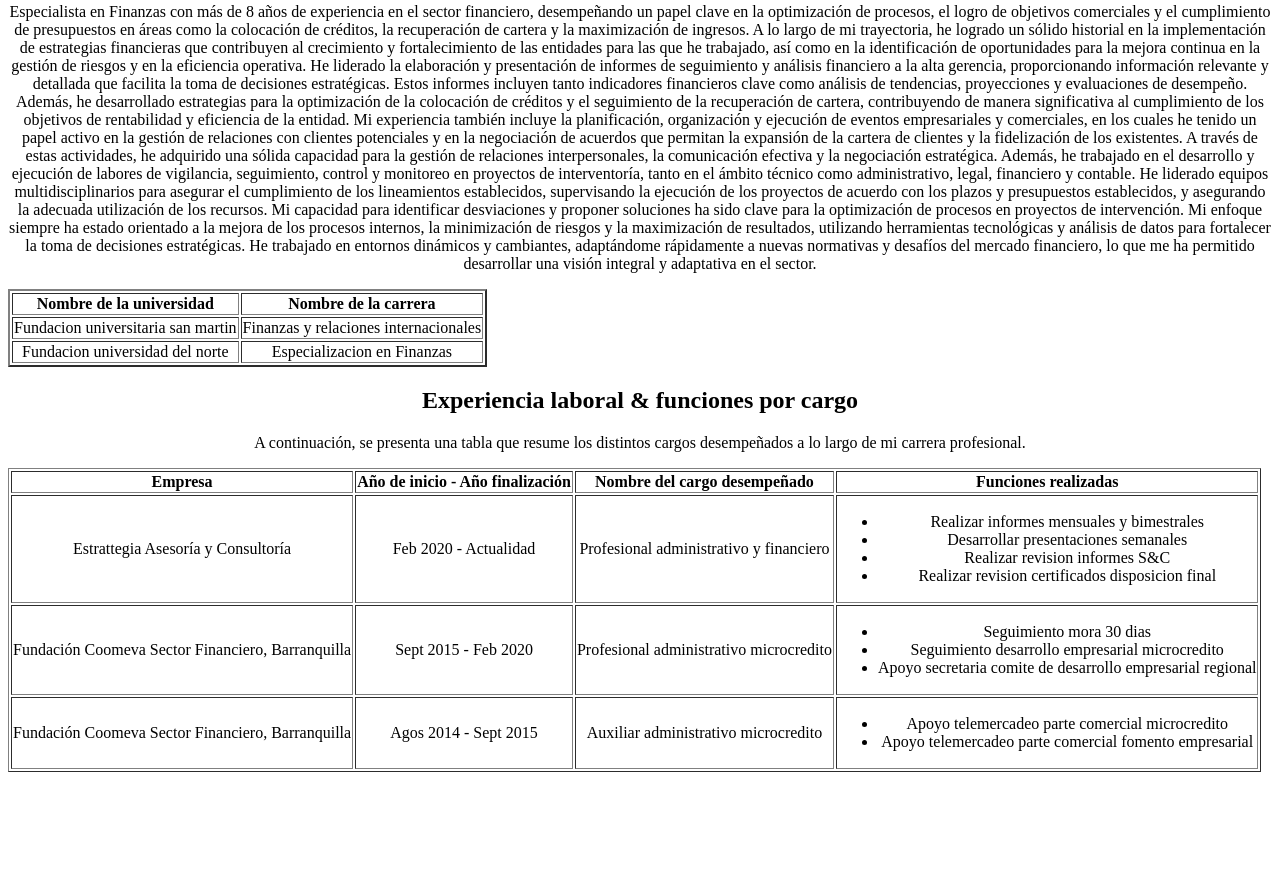
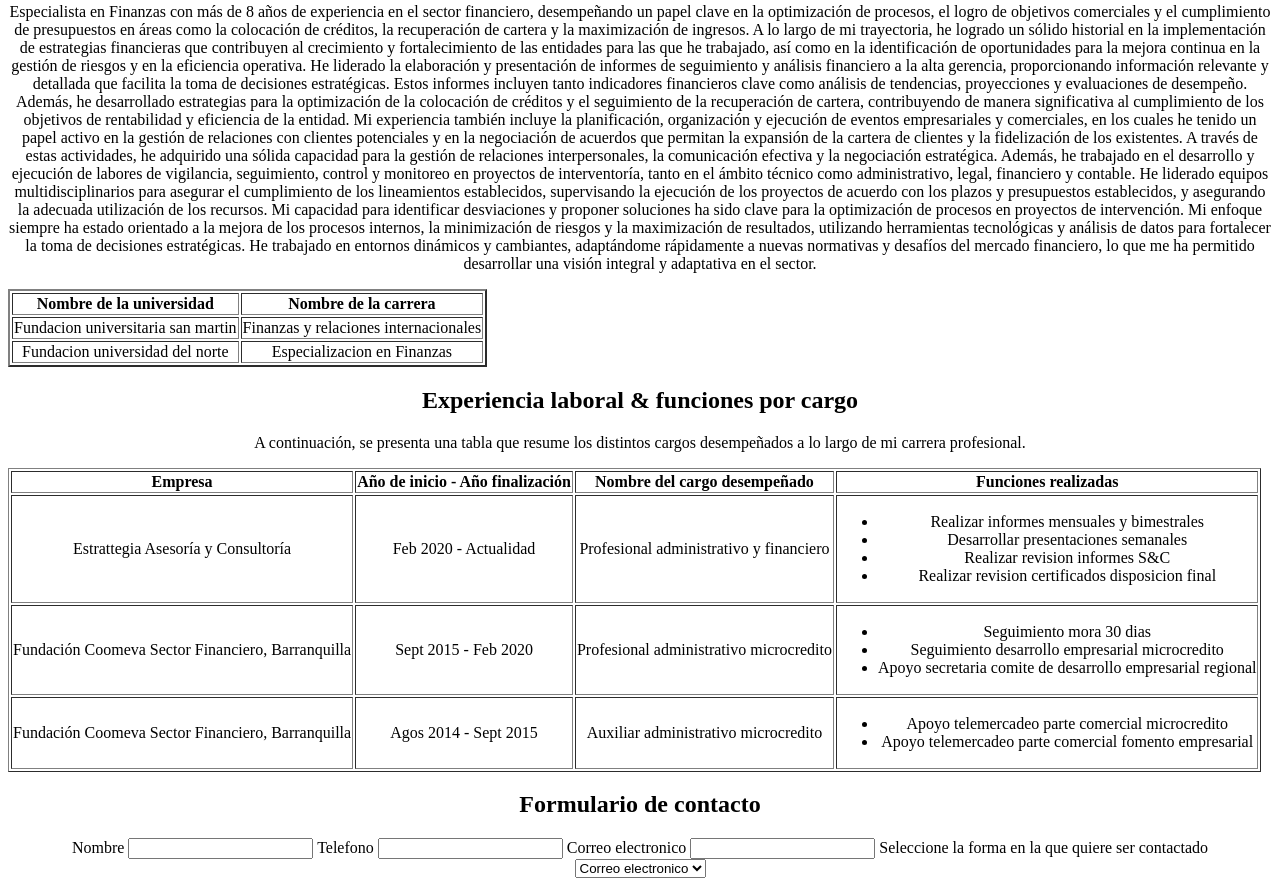
Before and after one commit to campistaunilibre/campista_andres_o, a plain HTML site: page index.html in a window 1280 px wide. Shown: the part 593-1479 px from the top of the page. Before the commit the page ends 1373 px from the top, so only its background shows below. Drawn offline with Linux system fonts and the light colour scheme.

Commit message:
Se incluyó un formulario

```diff
--- a/index.html
+++ b/index.html
@@ -93,6 +93,29 @@
                 </tr>
             </thead>
         </table>
+    </section>
+    <section>
+        <h2>Formulario de contacto</h2>
+        <form>
+            <label>Nombre</label>
+            <input type="text" name="nombre" required="">
+            <label>Telefono</label>
+            <input type="telefono" name="telefono" required="">
+            <label>Correo electronico</label>
+            <input type="email" required="">
+            <label>Seleccione la forma en la que quiere ser contactado</label>
+            <select>
+                <option>Correo electronico</option>
+                <option>Telefono</option>
+            </select>
+
+
+
+
+        </form>
+
+
+
 
     </section>
 </body>
```
